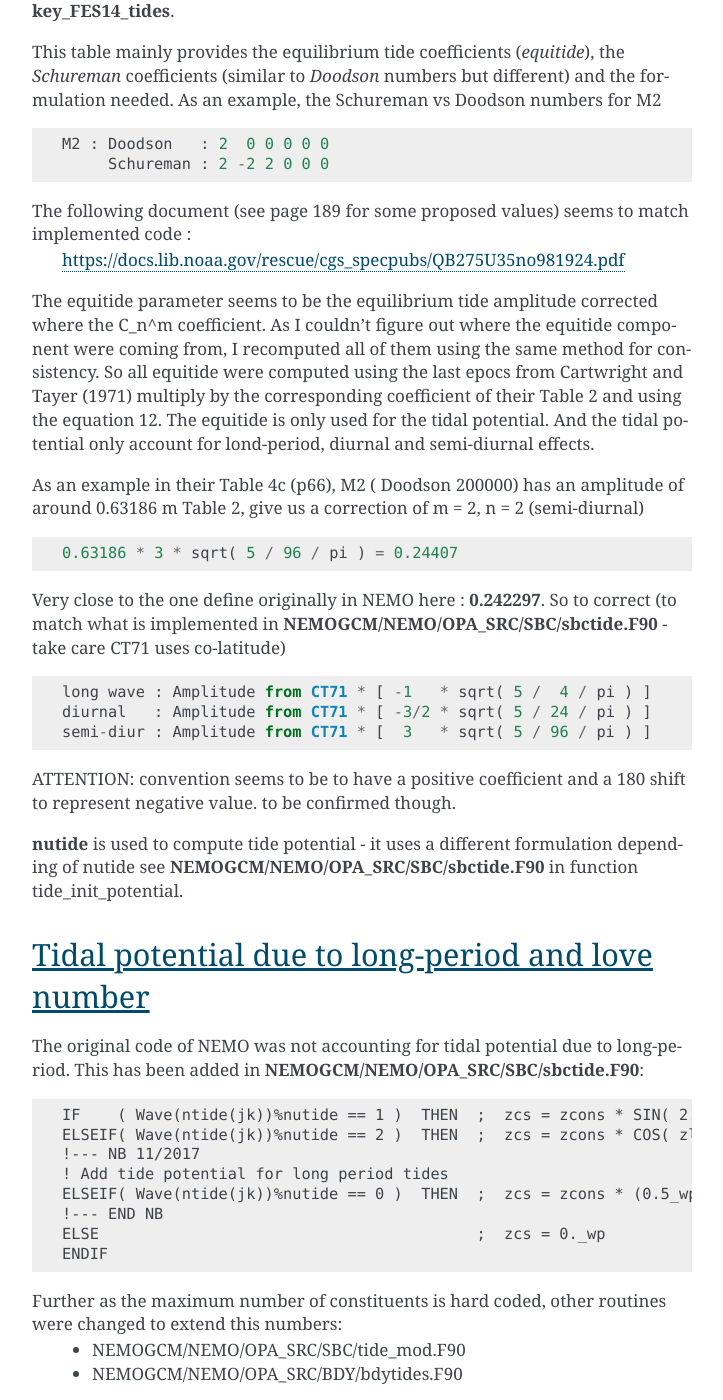
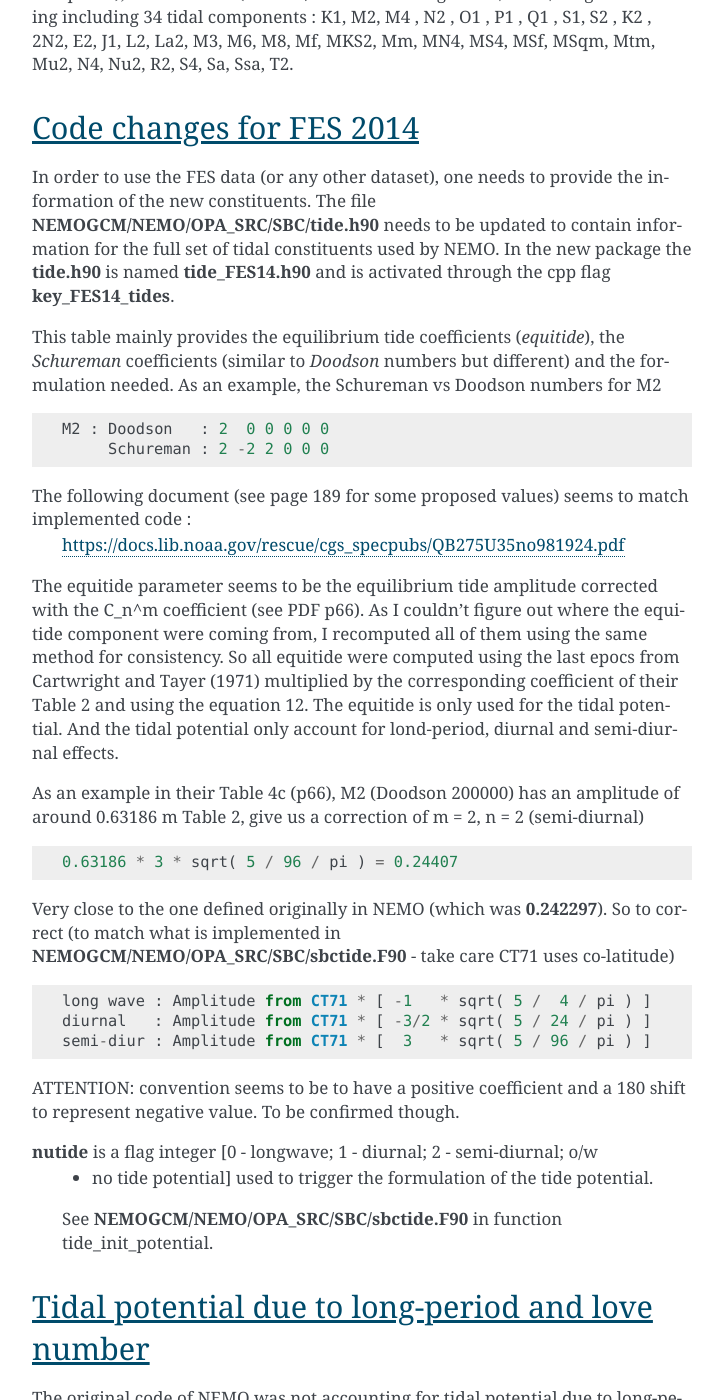
Before and after one commit to NOC-MSM/SEAsia, a Sphinx documentation site: the page built from recipes/docs/source/FES2014_NEMO.rst, in a window 1280 px wide and 1400 px high, scrolled down 964 px. Shown: the whole window, without its empty margins (388-1111 px from the left). Built offline with Sphinx 7.4.7, drawn with Linux system fonts in a browser that asks for light colours; some of the changed text lies outside the part shown.

Commit message:
Tidy FES recipe and update opa build instructions

```diff
--- a/recipes/docs/source/FES2014_NEMO.rst
+++ b/recipes/docs/source/FES2014_NEMO.rst
@@ -1,10 +1,22 @@
 .. contents:: Table of Contents
 
 *****
-Change of tides in NEMO
+Change to tides in NEMO
 *****
 
-The documentation and final changed are mainly for NEMO 4 (trunk revision 9395 used for ORCHESTRA)
+The documentation and final changes are mainly for NEMO 4 (trunk revision 9395 used for ORCHESTRA).
+This describes two significant changes:
+
+* Internal treatment of tides
+ - Increase the number of harmonic constituents processed by to 34 harmonic (to accomodate FES2014 tides)
+ - Switch to Doodson number notation from Schureman.
+ - Add in long period tides to the potential forcing.
+ - Add in variable Love number.
+
+* Harmonic analysis of tides
+ - Switch to POLCOMS method
+ - Accomodate restarts in harmonic analysis (namelist contolled)
+ - Accomodate 3D harmonic analysis (namelist contolled)
 
 
 Where to access FES 2014
@@ -24,8 +36,8 @@
 
 In order to use the FES data (or any other dataset), one needs to provide the information of the new constituents.
 The file **NEMOGCM/NEMO/OPA_SRC/SBC/tide.h90** needs to be  updated to contain information for the full set of tidal
-constituents used by NEMO. In the new package the **tide.90** is named **tide_FES14.h90** and is activated through the
-cpp flage **key_FES14_tides**.
+constituents used by NEMO. In the new package the **tide.h90** is named **tide_FES14.h90** and is activated through the
+cpp flag **key_FES14_tides**.
 
 This table mainly provides the equilibrium tide coefficients (*equitide*), the *Schureman*
 coefficients (similar to *Doodson* numbers but different) and the formulation needed. As an example, the Schureman vs
@@ -36,27 +48,28 @@
 The following document (see page 189 for some proposed values) seems to match implemented code :
    https://docs.lib.noaa.gov/rescue/cgs_specpubs/QB275U35no981924.pdf
 
-The equitide parameter seems to be the equilibrium tide amplitude corrected where the C_n^m coefficient. As
+The equitide parameter seems to be the equilibrium tide amplitude corrected with the C_n^m coefficient (see PDF p66). As
 I couldn't figure out where the equitide component were coming from, I recomputed all of them using the same method
-for consistency. So all equitide were computed using the last epocs from Cartwright and Tayer (1971) multiply by the
+for consistency. So all equitide were computed using the last epocs from Cartwright and Tayer (1971) multiplied by the
 corresponding coefficient of their Table 2 and using the equation 12. The equitide is only used for the tidal potential.
 And the tidal potential only account for lond-period, diurnal and semi-diurnal effects.
 
-As an example in their Table 4c (p66), M2 ( Doodson 200000) has an amplitude of around 0.63186 m
+As an example in their Table 4c (p66), M2 (Doodson 200000) has an amplitude of around 0.63186 m
 Table 2, give us a correction of m = 2, n = 2 (semi-diurnal) ::
    0.63186 * 3 * sqrt( 5 / 96 / pi ) = 0.24407
 
-Very close to the one define originally in NEMO here : **0.242297**. So to correct (to match what
+Very close to the one defined originally in NEMO (which was **0.242297**). So to correct (to match what
 is implemented in **NEMOGCM/NEMO/OPA_SRC/SBC/sbctide.F90** - take care CT71 uses co-latitude) ::
    long wave : Amplitude from CT71 * [ -1   * sqrt( 5 /  4 / pi ) ]
    diurnal   : Amplitude from CT71 * [ -3/2 * sqrt( 5 / 24 / pi ) ]
    semi-diur : Amplitude from CT71 * [  3   * sqrt( 5 / 96 / pi ) ]
 
 ATTENTION: convention seems to be to have a positive coefficient and a 180 shift to represent negative
-value. to be confirmed though.
+value. To be confirmed though.
 
-**nutide** is used to compute tide potential - it uses a different formulation depending of nutide
-see **NEMOGCM/NEMO/OPA_SRC/SBC/sbctide.F90** in function tide_init_potential.
+**nutide** is a flag integer [0 - longwave; 1 - diurnal; 2 - semi-diurnal; o/w
+ - no tide potential] used to trigger the formulation of the tide potential.
+ See **NEMOGCM/NEMO/OPA_SRC/SBC/sbctide.F90** in function tide_init_potential.
 
 
 Tidal potential due to long-period and love number
@@ -73,7 +86,7 @@
      ELSE                                         ;  zcs = 0._wp
      ENDIF
 
-Further as the maximum number of constituents is hard coded, other routines were changed to extend this numbers:
+Further as the maximum number of constituents is hard coded, other routines were changed to extend this number:
     * NEMOGCM/NEMO/OPA_SRC/SBC/tide_mod.F90
     * NEMOGCM/NEMO/OPA_SRC/BDY/bdytides.F90
 
```
Also changed, not shown: other parts of recipes/docs/source/FES2014_NEMO.rst (+6 -1 lines), recipes/docs/source/build_opa_orchestra.rst (+24 -4 lines).
